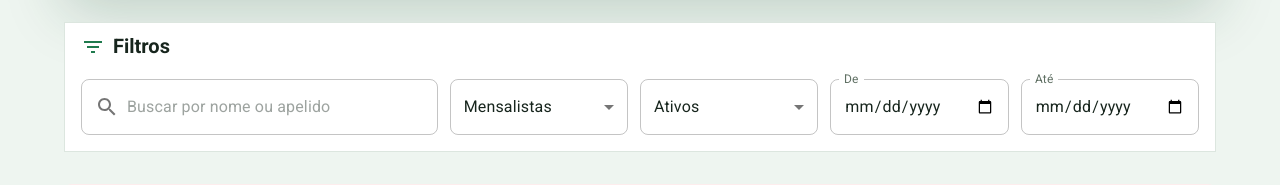
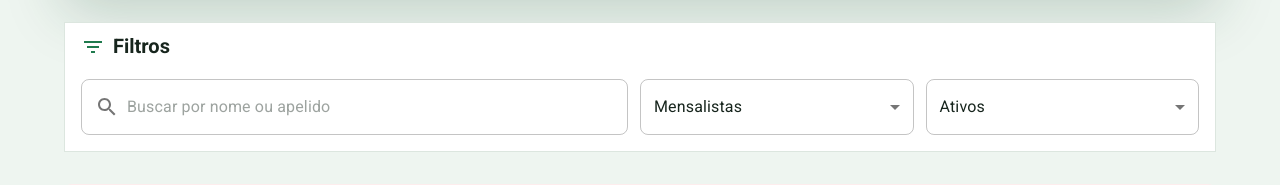
Before and after one commit to gabedaltro/meu-baba, a React (Vite) app: page /rankings in a window 1280 px wide. Shown: the part 213-398 px from the top of the page. Built offline with nearby package versions, Linux system fonts and the light colour scheme; no server answers.

Commit message:
feat(rankings): add date filtering based on authentication status

```diff
--- a/src/pages/RankingsPage.tsx
+++ b/src/pages/RankingsPage.tsx
@@ -28,6 +28,7 @@ import {
 import { motion } from "framer-motion";
 import { useEffect, useMemo, useState } from "react";
 import { useSearchParams } from "react-router-dom";
+import { useAuth } from "../features/auth/authContext";
 import {
   fetchPlayerRankings,
   type RankingFilters,
@@ -297,6 +298,8 @@ export function RankingsPage() {
   const [searchParams, setSearchParams] = useSearchParams();
   const theme = useTheme();
   const isMobile = useMediaQuery(theme.breakpoints.down("md"));
+  const { isAuthenticated, isSessionLoading } = useAuth();
+  const canFilterByDate = isAuthenticated && !isSessionLoading;
   const [rankingResponse, setRankingResponse] =
     useState<RankingResponse | null>(null);
   const [isLoading, setIsLoading] = useState(true);
@@ -308,10 +311,14 @@ export function RankingsPage() {
       status: getStatusFromParams(searchParams.get("status")),
       type: getTypeFromParams(searchParams.get("type")),
       search: searchParams.get("search")?.trim() || null,
-      startDate: getDateFromParams(searchParams.get("startDate")),
-      endDate: getDateFromParams(searchParams.get("endDate")),
+      startDate: canFilterByDate
+        ? getDateFromParams(searchParams.get("startDate"))
+        : null,
+      endDate: canFilterByDate
+        ? getDateFromParams(searchParams.get("endDate"))
+        : null,
     }),
-    [searchParams],
+    [searchParams, canFilterByDate],
   );
 
   const updateFilter = (
@@ -484,7 +491,9 @@ export function RankingsPage() {
               gridTemplateColumns: {
                 xs: "1fr",
                 sm: "repeat(2, minmax(120px, 1fr))",
-                md: "2fr repeat(4, minmax(120px, 1fr))",
+                md: canFilterByDate
+                  ? "2fr repeat(4, minmax(120px, 1fr))"
+                  : "2fr repeat(2, minmax(120px, 1fr))",
               },
               gap: 1.5,
             }}
@@ -531,20 +540,28 @@ export function RankingsPage() {
               <MenuItem value="ALL">Todos</MenuItem>
               <MenuItem value="INACTIVE">Inativos</MenuItem>
             </Select>
+            {canFilterByDate ? (
+              <>
                 <TextField
                   label="De"
                   type="date"
                   value={filters.startDate ?? ""}
-              onChange={(event) => updateFilter("startDate", event.target.value)}
+                  onChange={(event) =>
+                    updateFilter("startDate", event.target.value)
+                  }
                   slotProps={{ inputLabel: { shrink: true } }}
                 />
                 <TextField
                   label="Até"
                   type="date"
                   value={filters.endDate ?? ""}
-              onChange={(event) => updateFilter("endDate", event.target.value)}
+                  onChange={(event) =>
+                    updateFilter("endDate", event.target.value)
+                  }
                   slotProps={{ inputLabel: { shrink: true } }}
                 />
+              </>
+            ) : null}
           </Box>
         </AccordionDetails>
       </Accordion>
```
Lines whose indentation alone changed are shown as unchanged.
